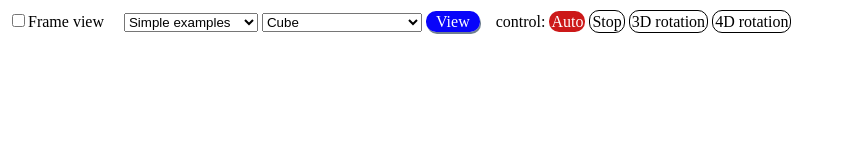
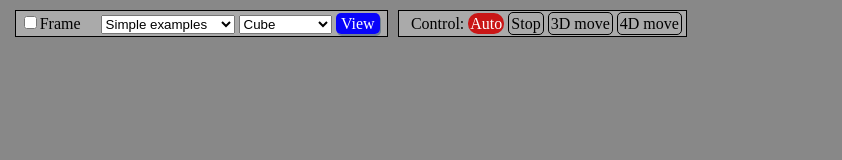
Before and after one commit to satshi/polytope, a website built with webpack: page src/index.html in a window 1280 px wide. Shown: the whole page, without its empty margins (0-842 px from the left). Built offline with nearby package versions, Linux system fonts and the light colour scheme.

Commit message:
見た目をかなりがんばる

```diff
--- a/src/index.html
+++ b/src/index.html
@@ -9,8 +9,12 @@
 </head>
 
 <body>
-    <span class="buttons">
-        <input type="checkbox" id="ifframe">Frame view
+    <div id="container">
+    <div id="contents">
+    </div>
+    <div class="head">
+    <div class="buttons">
+        <input type="checkbox" id="ifframe">Frame
         <select id="series">
             <option value="examples">Simple examples</option>
             <option value="5">5 cell series</option>
@@ -22,17 +26,18 @@
         <select id="polytope">
         </select>
         <span class="view-button" id="pbtn">View</span>
-    </span>
-    <span class="buttons">
-        &nbsp;&nbsp; control:
+    </div>
+    <div class="buttons">
+        &nbsp; Control:
         <span class="button-on" id="auto">Auto</span>
         <span class="button-off" id="stop">Stop</span>
-        <span class="button-off" id="3D-rotation">3D rotation</span>
-        <span class="button-off" id="4D-rotation">4D rotation</span>
-    </span>
+        <span class="button-off" id="3D-rotation">3D move</span>
+        <span class="button-off" id="4D-rotation">4D move</span>
+    </div>
+    </div>
 
 
-    <div id="contents">
+
     </div>
     <script src="./main.js"></script>
 </body>
--- a/src/main.ts
+++ b/src/main.ts
@@ -51,9 +51,9 @@ function pullDownMenu(){
             menu = [
                 {cd:'cube', label: 'Cube'},
                 {cd:'120', label: '120-cell'},
-                {cd: 'a', label: 'a semi-regular polytope' },
-                {cd: 'b', label: 'a semi-regular polytope' },
-                {cd: 'c', label: 'a semi-regular polytope' }
+                {cd: 'a', label: 'example 1' },
+                {cd: 'b', label: 'example 2' },
+                {cd: 'c', label: 'example 3' }
             ];
             break;
         case '5':
@@ -285,13 +285,15 @@ function init(prePolytope:Object, mode:string="Solid"): void{
 
 function onResize() {
     // サイズを取得
-    const width = window.innerWidth * 0.98;
-    const height = window.innerHeight * 0.95;
+    const width = window.innerWidth;
+    const height = window.innerHeight;
     const size = Math.floor(Math.min(width,height));
 
     // レンダラーのサイズを調整する
     renderer.setPixelRatio(window.devicePixelRatio);
     renderer.setSize(size, size);
+
+    contents.style.width = size+"px";
 
     // カメラのアスペクト比を正す
     camera.aspect = 1;
--- a/src/style.css
+++ b/src/style.css
@@ -1,5 +1,16 @@
+body{
+    margin: 0px;
+}
+
+#container{
+    background-color: #888888 ;
+    position: relative;
+    width: 100%;
+    height: 100vh;
+}
+
 #polytope{
-    width: 12em;
+    width: 7em;
 }
 
 .button-on{
@@ -10,7 +21,7 @@
 }
 
 .button-off{
-    border-radius: 10px;
+    border-radius: 5px;
     border: 1px solid #000000;
     padding: 2px;
 }
@@ -21,9 +32,9 @@
 
 .view-button{
     color: white;
-    border-radius: 10px;
+    border-radius: 5px;
     background-color: #0804fa;
-    padding:  2px 10px 2px 10px;
+    padding:  2px 5px 2px 5px;
     box-shadow: 1px 2px slategrey;
 }
 
@@ -39,5 +50,23 @@
 
 
 .buttons{
-    height: 5ex;
+    white-space: nowrap;
+    display: inline;
+    margin: 5px;
+    padding: 0.5ex;
+    border: 1px solid #000000;
+    background-color: #aaaaaa;
 }
+
+.head{
+    margin: 10px;
+    position: fixed;
+}
+
+#contents{
+    position: absolute;
+  top: 50%;
+  left: 50%;
+  -webkit-transform : translate(-50%,-50%);
+  transform : translate(-50%,-50%);
+}
```
